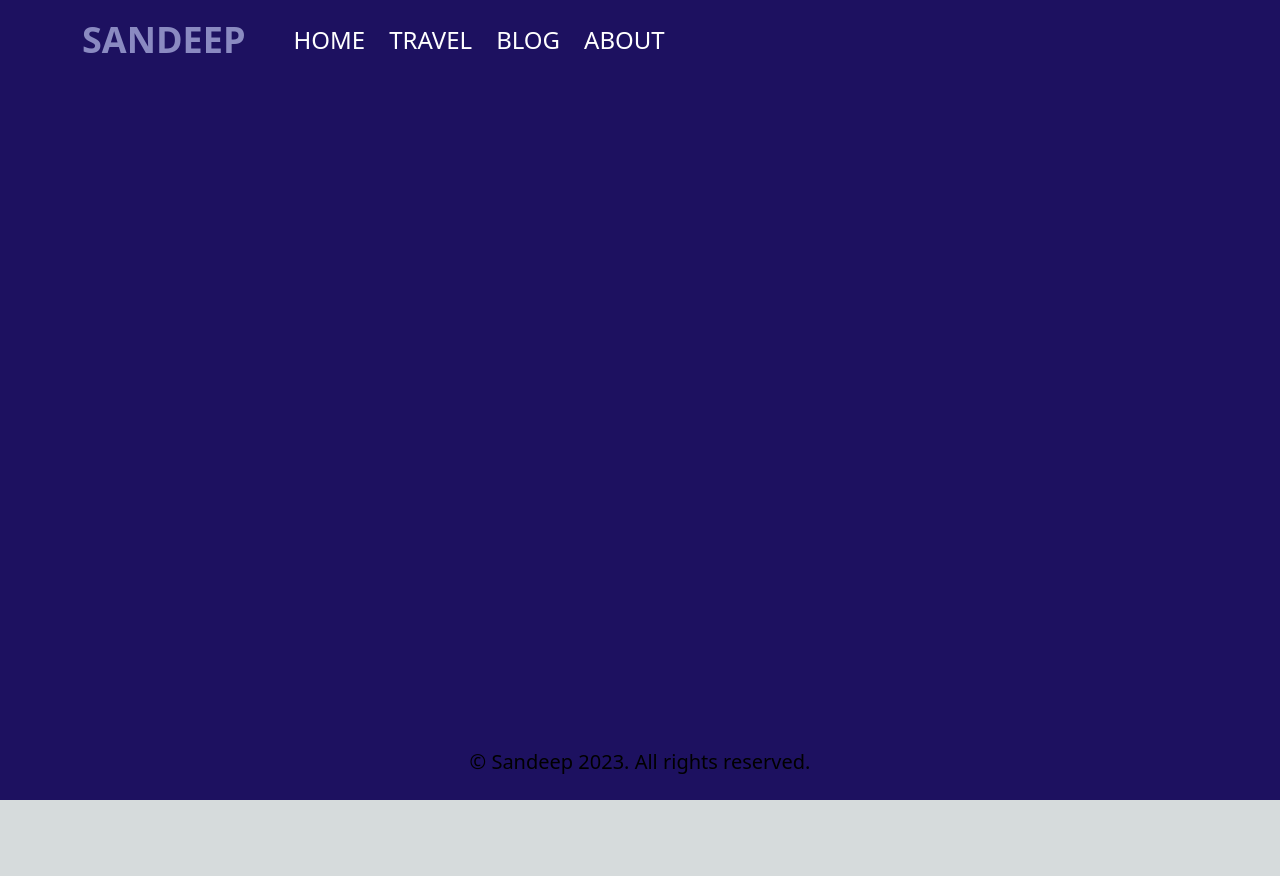
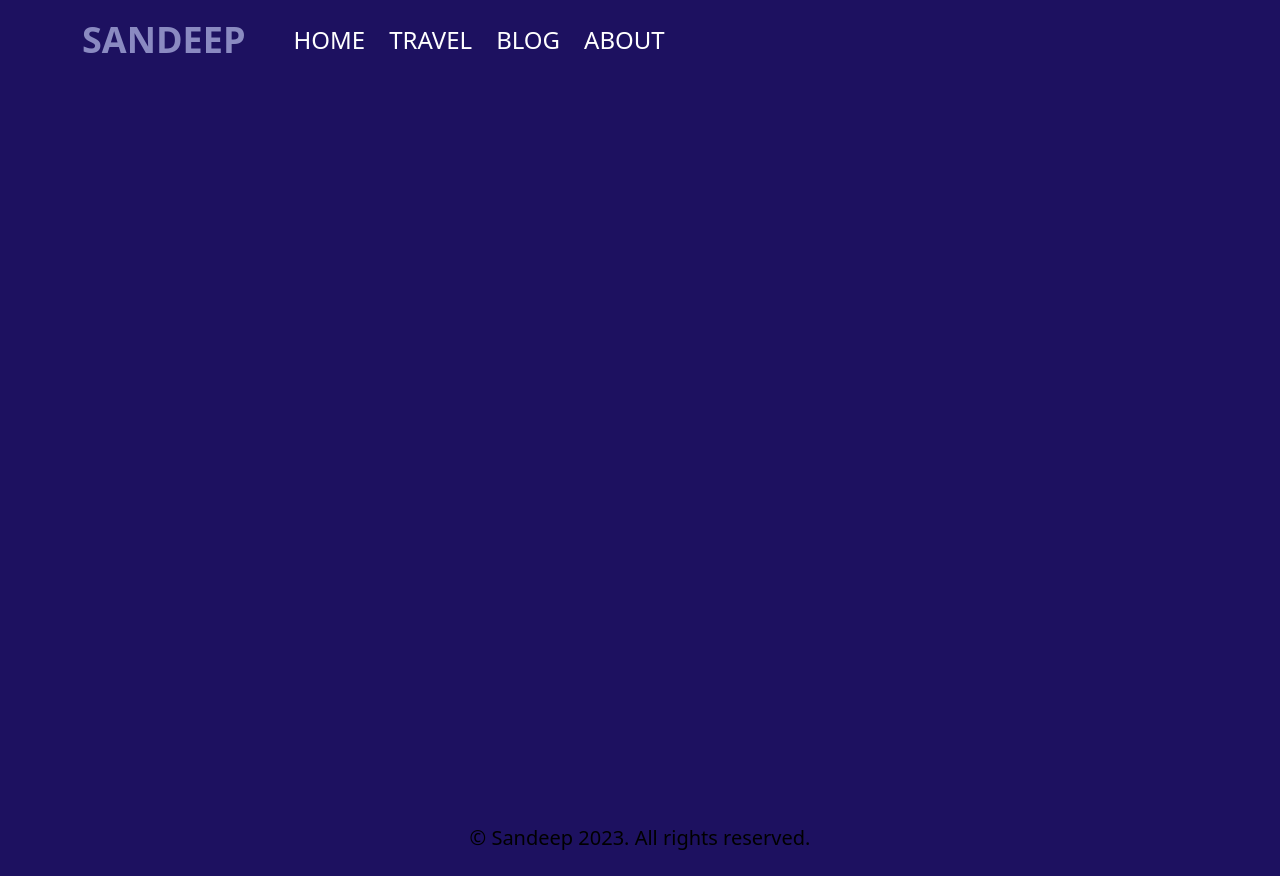
Before and after one commit to sandeepap11/profile-next, a Next.js app: page /layouts/MainLayout in a window 1280 px wide. Before the commit the page ends 800 px from the top, so only its background shows below. Built offline with nearby package versions, Linux system fonts and the light colour scheme.

Commit message:
layout fixes

```diff
--- a/src/pages/layouts/Footer.js
+++ b/src/pages/layouts/Footer.js
@@ -3,7 +3,7 @@ import { Container, Row } from "react-bootstrap";
 
 const Footer = () => {
   return (
-    <Container className="sticky z-1 bottom-0 top-full text-center p-4">
+    <Container className="text-center p-4">
       <Row>
         <p className="text-xl font-thin">
           © Sandeep {new Date().getFullYear()}. All rights reserved.
--- a/src/pages/layouts/MainLayout.js
+++ b/src/pages/layouts/MainLayout.js
@@ -4,7 +4,7 @@ import Footer from "./Footer";
 
 const MainLayout = ({ children }) => {
   return (
-    <div className="bg-[#1d1160] min-h-screen relative">
+    <div className="bg-[#1d1160] min-h-screen relative flex flex-col">
       <Head>
         <meta
           name="viewport"
@@ -12,7 +12,7 @@ const MainLayout = ({ children }) => {
         ></meta>
       </Head>
       <Header />
-      <div className="pt-16">{children}</div>
+      <div className="pt-16 flex-1 min-h-screen">{children}</div>
       <Footer />
     </div>
   );
```
